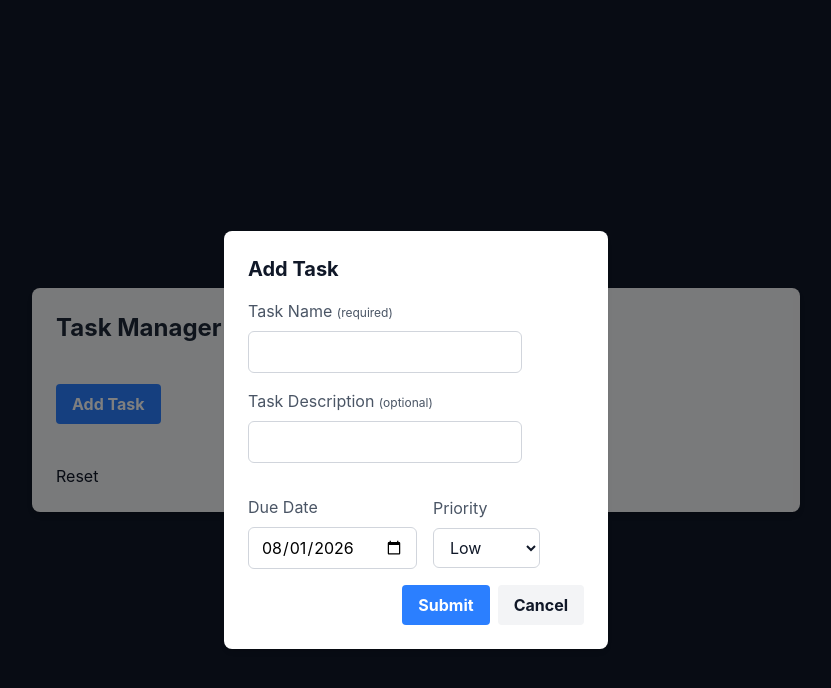
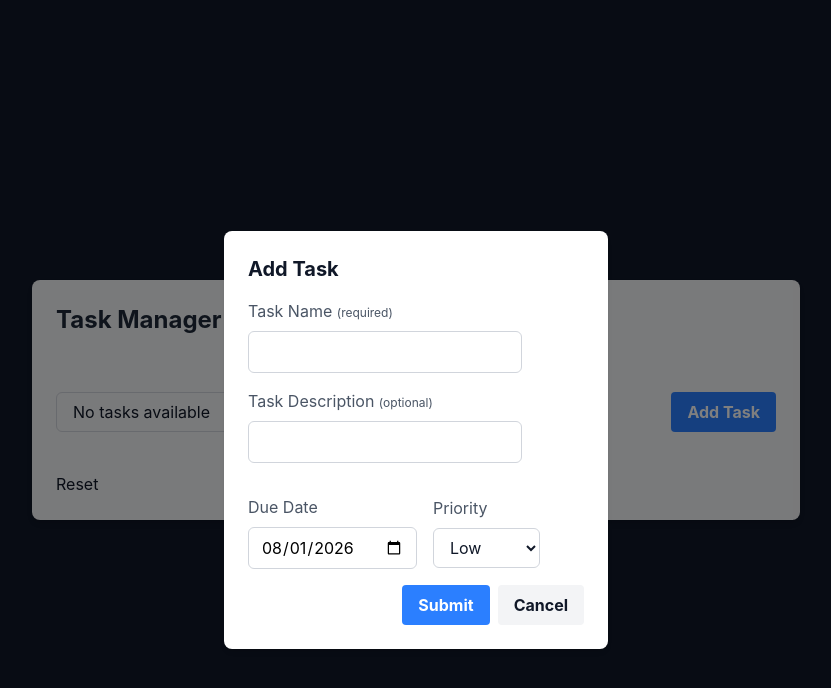
Before and after one commit to itsdingos/task-manager, a React (Vite) app: page / in a window 1280 px wide. Both pictures are taken after a click on the button "Add Task". Shown: the top 688 px of the page, without its empty margins (224-1055 px from the left). Built offline with nearby package versions, Linux system fonts and the light colour scheme.

Commit message:
feat: implement task filtering and priority management; enhance localization support

```diff
--- a/src/assets/components/AddTaskModal.jsx
+++ b/src/assets/components/AddTaskModal.jsx
@@ -1,6 +1,7 @@
 import { useState, useEffect } from 'react';
 import { useTranslation } from 'react-i18next';
 import dayjs from 'dayjs';
+import { Priority, PriorityInfo } from '../constants/priority';
 
 function AddTaskModal({ setIsModalOpen, setTasks }) {
   const [hasSubmitted, setHasSubmitted] = useState(false);
@@ -59,7 +60,7 @@ function AddTaskModal({ setIsModalOpen, setTasks }) {
       id: dayjs(),
       name: taskInfo.taskName.value,
       description: taskInfo.description.value,
-      dueDate: taskInfo.dueDate.value ? dayjs(taskInfo.dueDate.value).format('YYYY-MM-DD') : null,
+      dueDate: dayjs(taskInfo.dueDate.value).format('YYYY-MM-DD'),
       priority: taskInfo.priority.value,
       completed: false,
     }
@@ -153,11 +154,11 @@ function AddTaskModal({ setIsModalOpen, setTasks }) {
               )}
             </div>
             <div>
-              <label htmlFor="priority" className="block text-gray-600 mt-4">{t('addTask.priority')}</label>
+              <label htmlFor="priority" className="block text-gray-600 mt-4">{t('priority')}</label>
               <select name="priority" id="priority" className="border border-gray-300 rounded-md py-2 px-3 mt-2 focus:outline-none focus:ring-2 focus:ring-blue-500">
-                <option value="low">{t('addTask.priotiyOptions.low')}</option>
-                <option value="medium">{t('addTask.priotiyOptions.medium')}</option>
-                <option value="high">{t('addTask.priotiyOptions.high')}</option>
+                <option value={Priority.LOW}>{t(PriorityInfo[Priority.LOW].translationKey)}</option>
+                <option value={Priority.MEDIUM}>{t(PriorityInfo[Priority.MEDIUM].translationKey)}</option>
+                <option value={Priority.HIGH}>{t(PriorityInfo[Priority.HIGH].translationKey)}</option>
               </select>
             </div>
           </div>
--- a/src/assets/components/TaskListItem.jsx
+++ b/src/assets/components/TaskListItem.jsx
@@ -1,6 +1,10 @@
+import { useTranslation } from 'react-i18next'
+import dayjs from 'dayjs';
+import { PriorityInfo } from '../constants/priority'
 import TrashIcon from '../images/trash.png'
 
 function TaskListItem({ task, expanded, onRemoveTask, onExpandToggle, onCompleteToggle }) {
+  const { t } = useTranslation();
 
   return (
     <li className="flex flex-col my-2 border rounded-lg shadow-sm">
@@ -30,19 +34,20 @@ function TaskListItem({ task, expanded, onRemoveTask, onExpandToggle, onComplete
           <div>
             <div className="flex gap-x-2 items-center">
               <dt className="text-lg font-semibold">Deadline<span className="font-normal">:</span></dt>
-              <dd>{task.dueDate}</dd>
+              <dd>{dayjs(task.dueDate).format(t('weekDateFormat'))}</dd>
             </div>
+
 
             <div className="flex gap-x-2 items-center">
               <dt className="text-lg font-semibold">Priority<span className="font-normal">:</span></dt>
-              <dd>{task.priority}</dd>
+              <dd>{t(PriorityInfo[task.priority].translationKey)}</dd>
             </div>
             <div className="flex justify-center mt-8">
               <button
                 className={`${task.completed
                   ? "bg-emerald-500 hover:bg-emerald-600"
                   : "bg-rose-500 hover:bg-rose-600"
-                } text-white font-bold py-2 px-4 rounded cursor-pointer`}
+                  } text-white font-bold py-2 px-4 rounded cursor-pointer`}
                 onClick={() => { onCompleteToggle(task.id) }}
               >{
                   task.completed
--- a/src/assets/components/TaskManager.jsx
+++ b/src/assets/components/TaskManager.jsx
@@ -1,36 +1,99 @@
+import dayjs from 'dayjs';
+import { useTranslation } from 'react-i18next';
 import { useState, useEffect } from 'react'
 import TaskList from './TaskList'
 import AddTaskModal from './AddTaskModal';
-import { useTranslation } from 'react-i18next';
 
 function TaskManager() {
   const { t, i18n } = useTranslation();
-  const [ tasks, setTasks] = useState(
+  const [tasks, setTasks] = useState(
     () => {
       const savedTasks = localStorage.getItem('tasks');
       return savedTasks ? JSON.parse(savedTasks) : [];
     }
   )
-
-  const [ isModalOpen, setIsModalOpen ] = useState(false);
+  const [filters, setFilters] = useState({
+    dueDate: "all",
+    status: "all"
+  });
+  const [isModalOpen, setIsModalOpen] = useState(false);
 
   useEffect(() => {
     localStorage.setItem('tasks', JSON.stringify(tasks));
-  }, [tasks, i18n])
+  }, [tasks, i18n]);
+
+  const filteredTasks = tasks.filter(task => {
+    if (filters.status === 'completed' && !task.completed) return false;
+    if (filters.status === 'pending' && task.completed) return false;
+
+    if (filters.dueDate !== 'all' && filters.dueDate !== task.dueDate) return false;
+
+    return true;
+  })
+
+  const uniqueDates = [...new Set(tasks.map(task => { return task.dueDate }))];
+
 
   return (
     <div className="bg-gray-100 w-3xl rounded-lg shadow-md p-6">
-      <div className="mb-4">
+      <div>
         <h1 className="text-2xl font-bold text-gray-800">{t('title')}</h1>
       </div>
       <div>
-        <p className="text-center text-gray-400">---- Tasks ----</p>
-        <button
-          className="bg-blue-500 hover:bg-blue-600 text-white font-bold py-2 px-4 rounded"
-          onClick={() => setIsModalOpen(true)}
-        >{t('addTask.label')}</button>
+        <p className="text-center text-gray-400 my-4">---- Tasks ----</p>
+        <div className="flex justify-between items-center">
+          <div className='flex gap-x-3'>
+            <select
+              value={filters.dueDate}
+              onChange={e => {
+                setFilters(prev => ({
+                  ...prev,
+                  dueDate: e.target.value
+                }))
+              }}
+              name="dateFilter"
+              id="dateFilter"
+              className="border border-gray-300 rounded-md py-2 px-3 w-3xs focus:outline-none focus:ring-2 focus:ring-blue-500">
+              {uniqueDates.length > 0
+                ? (
+                  <>
+                    <option value="all">{t('filterTypes.all')}</option>
+                    {uniqueDates.map(date => {
+                      return (
+                        <option key={date} value={date}>{dayjs(date).format(t('weekDateFormat'))}</option>
+                      )
+                    })}
+                  </>
+                )
+
+                : <option value="all">{t('noTasks')}</option>
+              }
+            </select>
+
+            <select
+              value={filters.status}
+              onChange={e => {
+                setFilters(prev => ({
+                  ...prev,
+                  status: e.target.value
+                }))
+              }}
+              className="border border-gray-300 rounded-md py-2 px-3 focus:outline-none focus:ring-2 focus:ring-blue-500"
+            >
+              <option value="all">{t('filterTypes.all')}</option>
+              <option value="completed">{t('filterTypes.completed')}</option>
+              <option value="pending">{t('filterTypes.pending')}</option>
+            </select>
+          </div>
+
+          <button
+            className="bg-blue-500 hover:bg-blue-600 text-white font-bold py-2 px-4 rounded"
+            onClick={() => setIsModalOpen(true)}
+          >{t('addTask.label')}
+          </button>
+        </div>
         <TaskList
-          tasks={tasks}
+          tasks={filteredTasks}
           setTasks={setTasks}
         />
       </div>
@@ -39,7 +102,7 @@ function TaskManager() {
           setIsModalOpen={setIsModalOpen}
           setTasks={setTasks}
         />)}
-        <button onClick={() => setTasks([])}>Reset</button>
+      <button onClick={() => setTasks([])}>Reset</button>
     </div>
   )
 }
--- /dev/null
+++ b/src/assets/constants/priority.js
@@ -0,0 +1,19 @@
+export const Priority = {
+  HIGH: 0,
+  MEDIUM: 1,
+  LOW: 2,
+};
+
+export const PriorityInfo = {
+  0: {
+    translationKey: 'priorityTypes.high'
+  },
+
+  1: {
+    translationKey: 'priorityTypes.medium'
+  },
+
+  2: {
+    translationKey: 'priorityTypes.low'
+  },
+};
--- a/src/assets/locales/en.json
+++ b/src/assets/locales/en.json
@@ -1,7 +1,13 @@
 {
     "title": "Task Manager",
-    "noTasks": "No tasks available.",
+    "noTasks": "No tasks available",
     "dateFormat": "YYYY/MM/DD",
+    "weekDateFormat": "MMM DD, YYYY",
+    "filterTypes": {
+        "all": "All",
+        "completed": "Completed",
+        "pending": "Pending"
+    },
     "errors": {
         "emptyName": "The name field is empty",
         "nullDate": "The date provided is not valid",
@@ -14,13 +20,14 @@
         "taskName": "Task Name",
         "taskDescription": "Task Description",
         "dueDate": "Due Date",
-        "priority": "Priority",
-        "priotiyOptions": {
-            "low": "Low",
-            "medium": "Medium",
-            "high": "High"
-        },
         "submit": "Submit",
         "cancel": "Cancel"
+    },
+    "priority": "Priority",
+    "priorityTypes": {
+        "all": "All",
+        "low": "Low",
+        "medium": "Medium",
+        "high": "High"
     }
 }
--- a/src/assets/locales/pt.json
+++ b/src/assets/locales/pt.json
@@ -1,7 +1,12 @@
 {
     "title": "Gerenciador de Tarefas",
-    "noTasks": "Nenhuma tarefa encontrada.",
+    "noTasks": "Nenhuma tarefa encontrada",
     "dateFormat": "DD/MM/YYYY",
+    "filterTypes": {
+        "all": "Todos",
+        "completed": "Completos",
+        "pending": "Pendentes"
+    },
     "errors": {
         "emptyName": "O campo nome está vazio",
         "nullDate": "A data providenciada não é válida",
@@ -14,13 +19,13 @@
         "taskName": "Nome da Tarefa",
         "taskDescription": "Descrição da Tarefa",
         "dueDate": "Data de Vencimento",
-        "priority": "Prioridade",
-        "priotiyOptions": {
-            "low": "Baixa",
-            "medium": "Média",
-            "high": "Alta"
-        },
         "submit": "Enviar",
         "cancel": "Cancelar"
+    },
+    "priority": "Prioridade",
+    "priorityTypes": {
+        "low": "Baixa",
+        "medium": "Média",
+        "high": "Alta"
     }
 }
```
